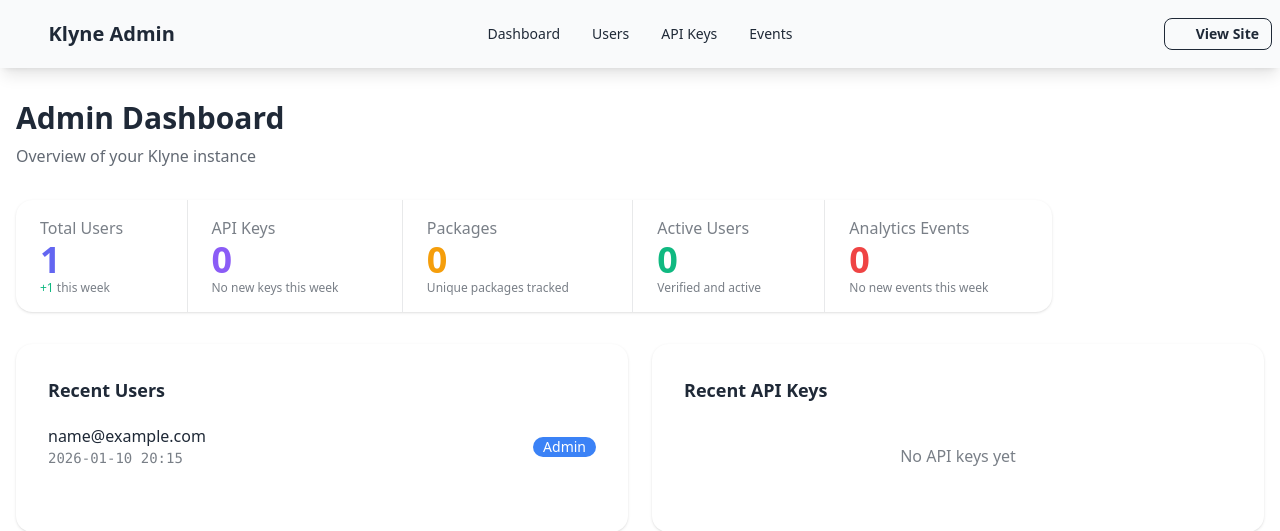
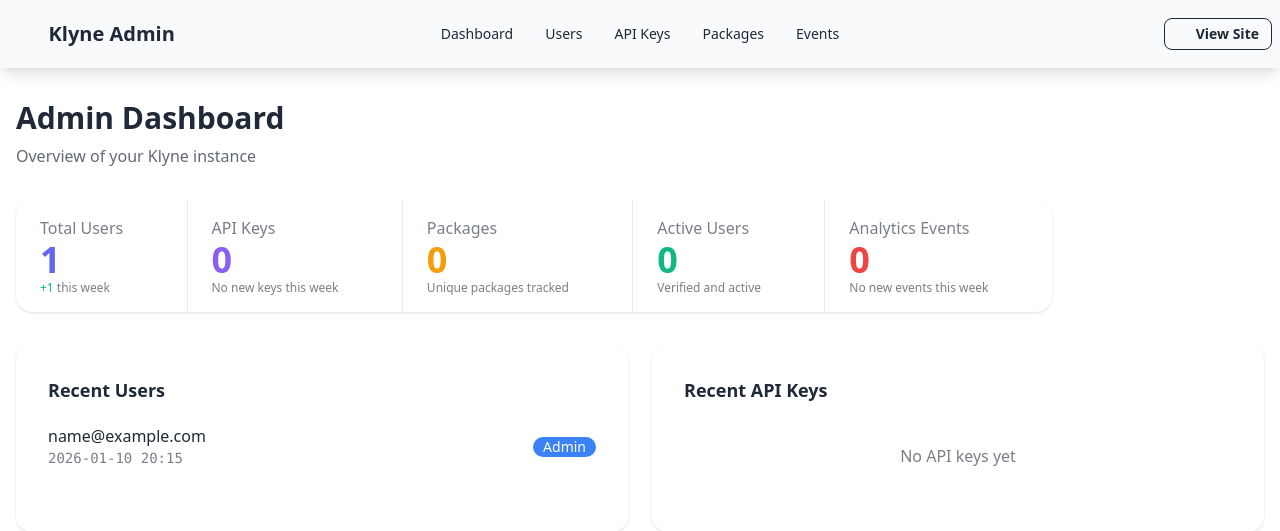
Before and after one commit to psincraian/klyne, a FastAPI app: page /backoffice/ in a window 1280 px wide. Shown: the top 531 px of the page. Run offline with FastAPI, Linux system fonts and the light colour scheme; the visitor is signed in with stand-in values (Sample User, id 1); data comes from the database, SQL or seed files in the repository; data that the repository does not hold is empty; style sheets or scripts are compiled from the project's sources; some libraries are stand-ins or nearby versions; some web fonts are replaced.

Commit message:
feat: add packages admin view showing tracked packages with analytics (#32)
Add a new admin view at /backoffice/packages that displays all tracked packages with aggregated statistics including package name, number of events, and last ingested timestamp. The view includes stats cards for total packages and total events, a sortable table ordered by event count, and navigation links in both mobile and desktop menus.

Co-authored-by: Claude Haiku 4.5 <noreply@anthropic.com>

```diff
--- a/app/src/api/backoffice.py
+++ b/app/src/api/backoffice.py
@@ -235,3 +235,37 @@ async def backoffice_events(
             "unique_packages_from_events": unique_packages_from_events or 0,
         },
     )
+
+
+@router.get("/packages", response_class=HTMLResponse)
+async def backoffice_packages(
+    request: Request,
+    db: AsyncSession = Depends(get_db),
+    admin_user_id: int = Depends(require_admin),
+):
+    """List all tracked packages with statistics."""
+
+    # Query packages with aggregated stats
+    packages_result = await db.execute(
+        select(
+            AnalyticsEvent.package_name,
+            func.count(AnalyticsEvent.id).label("nr_events"),
+            func.max(AnalyticsEvent.received_at).label("last_ingested"),
+        )
+        .group_by(AnalyticsEvent.package_name)
+        .order_by(func.count(AnalyticsEvent.id).desc())
+    )
+    packages = packages_result.all()
+
+    total_packages = len(packages)
+    total_events = sum(p.nr_events for p in packages)
+
+    return templates.TemplateResponse(
+        "backoffice/packages.html",
+        {
+            "request": request,
+            "packages": packages,
+            "total_packages": total_packages,
+            "total_events": total_events,
+        },
+    )
--- a/app/src/templates/backoffice/layout.html
+++ b/app/src/templates/backoffice/layout.html
@@ -21,6 +21,9 @@
                 </a></li>
                 <li><a href="/backoffice/api-keys" class="{% if '/api-keys' in request.url.path %}active{% endif %}">
                     <i class="fas fa-key"></i> API Keys
+                </a></li>
+                <li><a href="/backoffice/packages" class="{% if '/packages' in request.url.path %}active{% endif %}">
+                    <i class="fas fa-box"></i> Packages
                 </a></li>
                 <li><a href="/backoffice/events" class="{% if '/events' in request.url.path %}active{% endif %}">
                     <i class="fas fa-chart-line"></i> Events
@@ -47,6 +50,7 @@
             <li><a href="/backoffice" class="{% if request.url.path == '/backoffice' %}active{% endif %}">Dashboard</a></li>
             <li><a href="/backoffice/users" class="{% if '/users' in request.url.path %}active{% endif %}">Users</a></li>
             <li><a href="/backoffice/api-keys" class="{% if '/api-keys' in request.url.path %}active{% endif %}">API Keys</a></li>
+            <li><a href="/backoffice/packages" class="{% if '/packages' in request.url.path %}active{% endif %}">Packages</a></li>
             <li><a href="/backoffice/events" class="{% if '/events' in request.url.path %}active{% endif %}">Events</a></li>
         </ul>
     </div>
```
Also changed, not shown: app/src/templates/backoffice/packages.html (added, +57 -0 lines).
